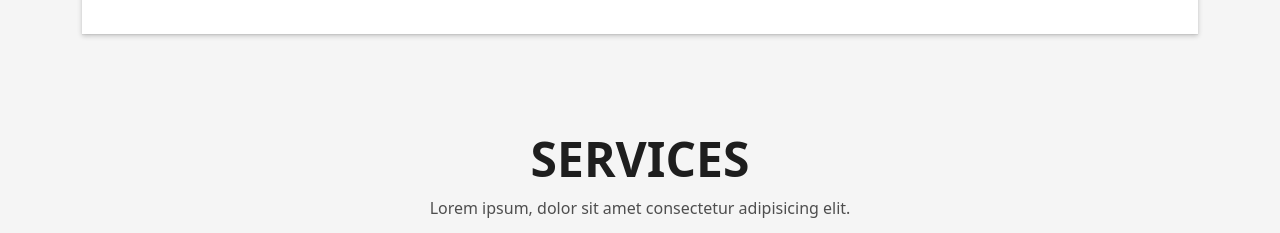
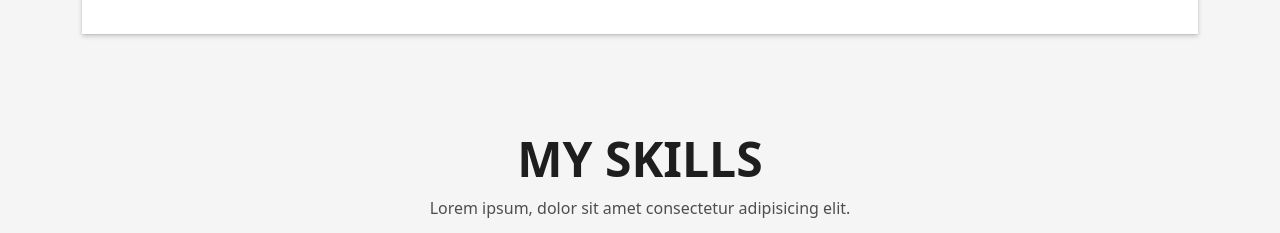
Before and after one commit to bbalasin/bbalasin.github.io, a plain HTML site: page DevFolio/DevFolio/index.html in a window 1280 px wide. Shown: the part 1600-1833 px from the top of the page. Drawn offline with Linux system fonts and the light colour scheme.

Commit message:
name change

```diff
--- a/DevFolio/DevFolio/index.html
+++ b/DevFolio/DevFolio/index.html
@@ -146,13 +146,13 @@
     </section><!-- End About Section -->
 
     <!-- ======= MySkills Section ======= -->
-    <section id="myskills" class="services-mf pt-5 route">
+    <section id="skills" class="services-mf pt-5 route">
       <div class="container">
         <div class="row">
           <div class="col-sm-12">
             <div class="title-box text-center">
               <h3 class="title-a">
-                Services
+                My Skills
               </h3>
               <p class="subtitle-a">
                 Lorem ipsum, dolor sit amet consectetur adipisicing elit.
@@ -257,8 +257,8 @@
     </section><!-- End Services Section -->
 
 
-    <!-- ======= MyWork Section ======= -->
-    <section id="mywork" class="portfolio-mf sect-pt4 route">
+    <!-- ======= MyWorks Section ======= -->
+    <section id="works" class="portfolio-mf sect-pt4 route">
       <div class="container">
         <div class="row">
           <div class="col-sm-12">
```
